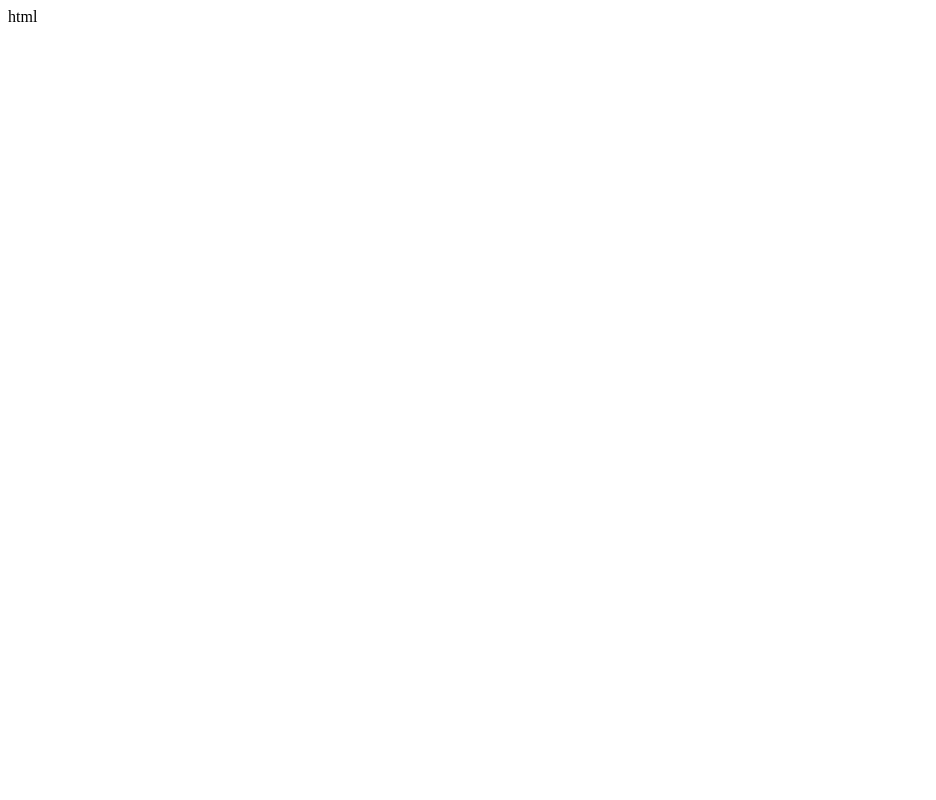
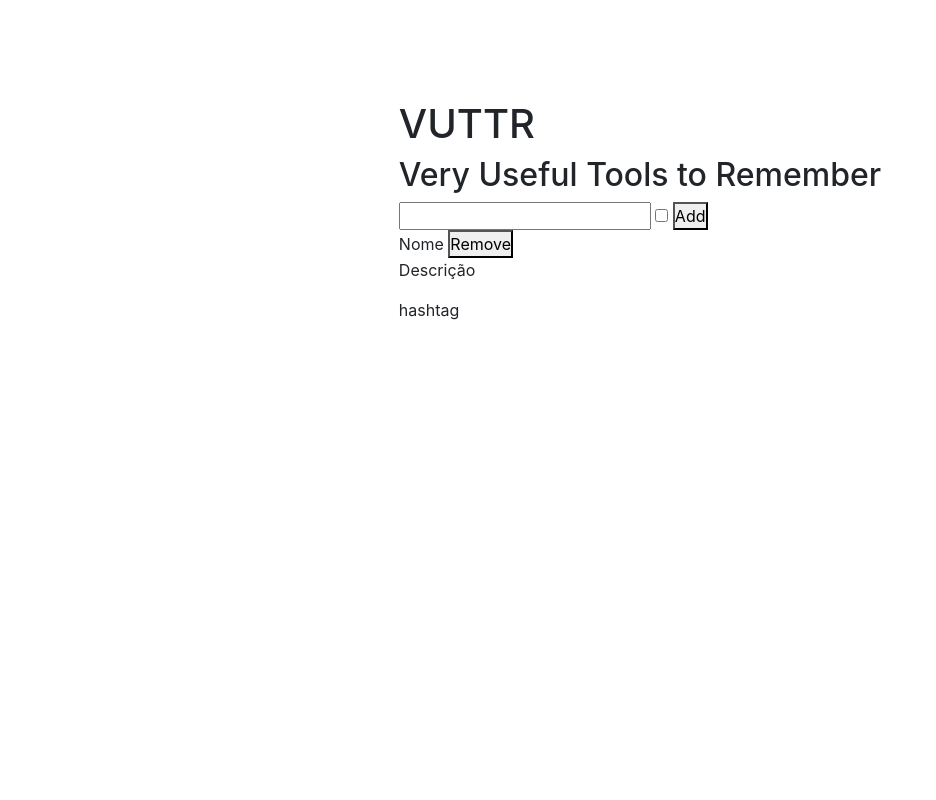
Before and after one commit to pedrocarvalhoaguiar/BossaBox, a Django app: page / in a window 1280 px wide. Before the commit the part shown is almost empty. Shown: the whole page, without its empty margins (0-936 px from the left). Run offline with Django 3.2, Linux system fonts and the light colour scheme; some libraries are stand-ins or nearby versions.

Commit message:
templates
Templates, parciais e statics criadas

```diff
--- /dev/null
+++ b/templates/base.html
@@ -0,0 +1,15 @@
+{% load static %}
+<!DOCTYPE html>
+<html lang="pt-br">
+<head>
+    {% include 'parciais/_head.html' %}
+    <title>{% block  'titulo' %}{% endblock %}</title>
+</head>
+<body>
+
+<main>
+    {% block  'conteudo' %}{% endblock %}
+</main>
+
+</body>
+</html>
--- a/templates/index.html
+++ b/templates/index.html
@@ -1,11 +1,32 @@
-<!DOCTYPE html>
-<html lang="pt-br">
-<head>
-    <meta charset="UTF-8">
-    <title></title>
-</head>
-<body>
-html
+{% extends 'base.html' %}
 
-</body>
-</html>
+{% block  'titulo' %}VUTTR{% endblock %}
+{% block  'conteudo' %}
+    <div class="main-container">
+        <div>
+            <header>
+                <h1>VUTTR</h1>
+                <h2>Very Useful Tools to Remember</h2>
+            </header>
+            <content>
+                <nav>
+                    <form>
+                        <input type="text">
+                        <input type="checkbox">
+                        <button>Add</button>
+                    </form>
+                </nav>
+                <div>
+                    <div>
+                        <a>Nome</a>
+                        <button>Remove</button>
+                    </div>
+                    <div>
+                        <p>Descrição</p>
+                        <p>hashtag</p>
+                    </div>
+                </div>
+            </content>
+        </div>
+    </div>
+{% endblock %}
--- /dev/null
+++ b/templates/parciais/_head.html
@@ -0,0 +1,10 @@
+{% load static %}
+<meta charset="UTF-8">
+<meta name="viewport" content="width=device-width, initial-scale=1.0">
+<link rel="stylesheet" href="https://stackpath.bootstrapcdn.com/bootstrap/4.3.1/css/bootstrap.min.css" integrity="sha384-ggOyR0iXCbMQv3Xipma34MD+dH/1fQ784/j6cY/iJTQUOhcWr7x9JvoRxT2MZw1T" crossorigin="anonymous">
+<link rel="stylesheet" href="{% static 'css/style.css' %}" type="text/css">
+<link rel="shortcut icon" href="{% static 'img/favicon.ico' %}" type="image/x-icon">
+<link rel="apple-touch-icon" sizes="180x180" href="{% static 'img/apple-touch-icon.png' %}">
+<link rel="icon" type="image/png" sizes="32x32" href="{% static 'img/favicon-32x32.png' %}">
+<link rel="icon" type="image/png" sizes="16x16" href="{% static 'img/favicon-16x16.png' %}">
+<link rel="manifest" href="{% static 'img/site.webmanifest' %}">
--- /dev/null
+++ b/templates/static/css/style.css
@@ -0,0 +1,30 @@
+@import url('https://fonts.googleapis.com/css2?family=Comfortaa:wght@300;400;500;600;700&family=Nunito:ital,wght@0,200;0,300;0,400;0,600;0,700;0,800;1,200;1,300;1,400;1,600;1,700&display=swap');
+
+
+:root{
+    --font-title: "Comfortaa", serif;
+    --font-text: "Nunito", serif;
+}
+
+*{
+    margin: 0;
+    padding: 0;
+    box-sizing: border-box;
+    list-style: none;
+    text-decoration: none;
+    scroll-behavior: smooth;
+}
+
+body,html {
+    height: 100%;
+}
+
+main{
+    padding: 100px;
+}
+
+.main-container{
+    display: flex;
+    flex-direction: column;
+    align-items: center;
+}
--- a/tool/urls.py
+++ b/tool/urls.py
@@ -1,6 +1,7 @@
 from django.urls import path
 from . import views
 
+app_name = 'tool'
 urlpatterns = [
     path('', views.index, name='index'),
     path('tool/int:<tool_id>', views.ver_tool, name='ver_tool'),
```
Also changed, not shown: templates/static/img/android-chrome-192x192.png (added), templates/static/img/android-chrome-512x512.png (added), templates/static/img/apple-touch-icon.png (added), templates/static/img/favicon-16x16.png (added), templates/static/img/favicon-32x32.png (added), templates/static/img/favicon.ico (added), templates/static/img/site.webmanifest (added).
